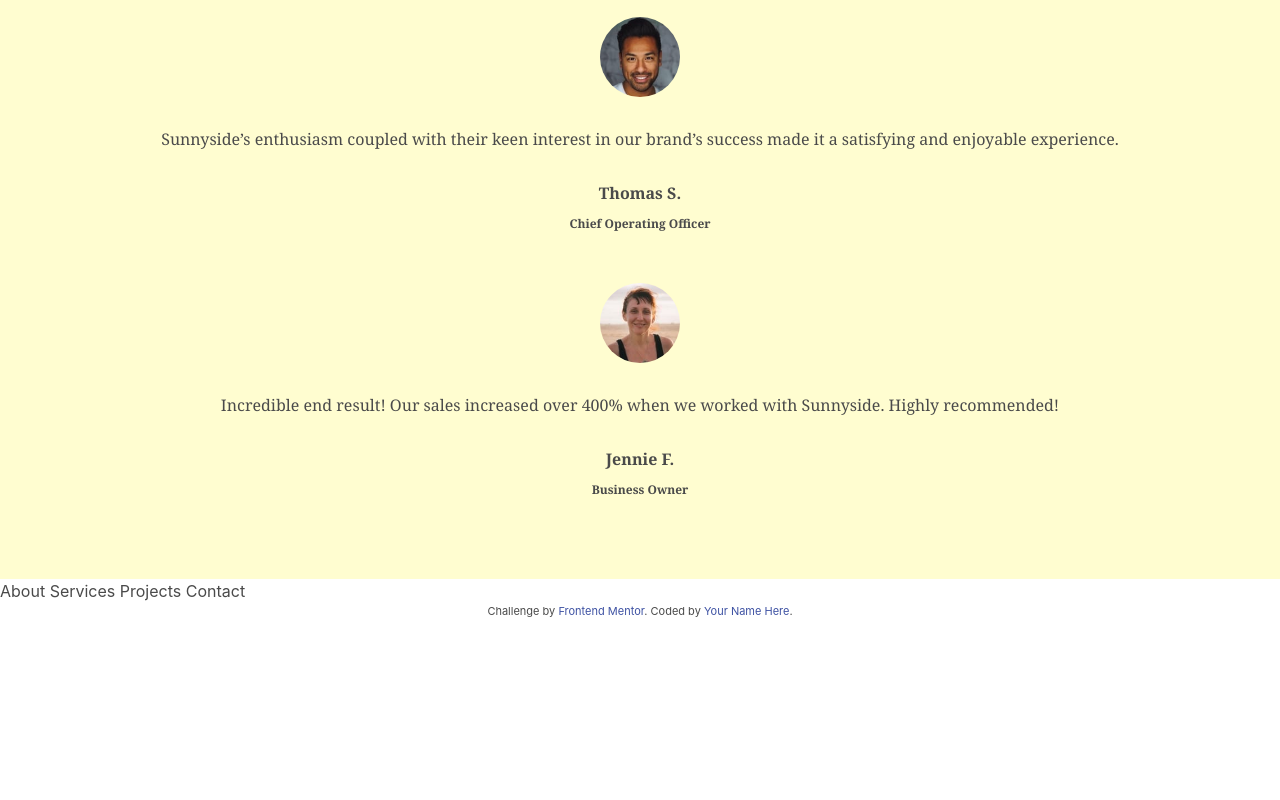
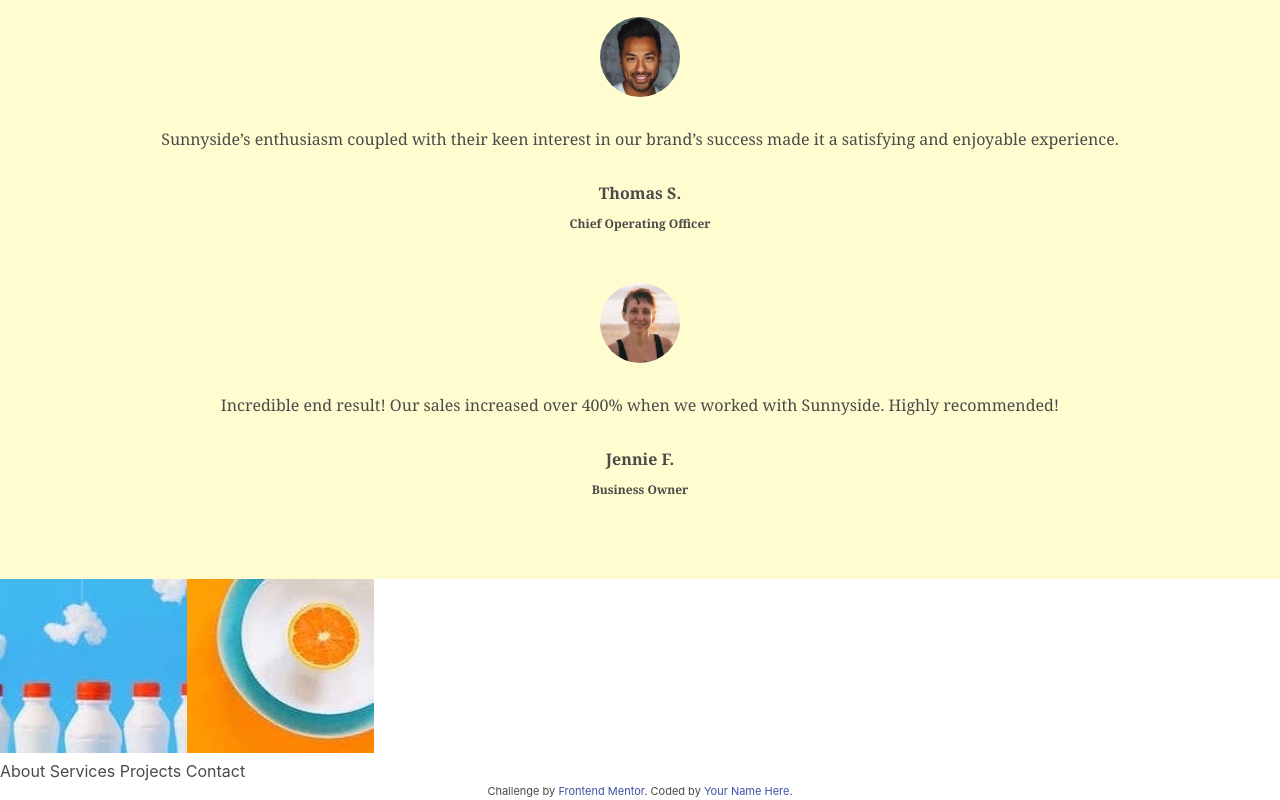
Before and after one commit to steljic/Blogr-landing-page, a website: page src/components/index.html in a window 1280 px wide. Shown: the part 3003-3803 px from the top of the page. Before the commit the page ends 3623 px from the top, so only its background shows below. Drawn offline with nearby package versions, Linux system fonts and the light colour scheme.

Commit message:
latest css code

```diff
--- a/src/components/index.html
+++ b/src/components/index.html
@@ -137,6 +137,17 @@
 				<header class="jennie-header">Business Owner</header>
 			</div>
 		</section>
+		<section>
+			<div>
+				<img
+					class="milkbottle-image"
+					src="/images/mobile/image-gallery-milkbottles_1.jpg"
+				/><img
+					class="orange-image"
+					src="/images/mobile/image-gallery-orange_1.jpg"
+				/>
+			</div>
+		</section>
 
 		About Services Projects Contact
 
```
Also changed, not shown: src/components/style.css (+10 -0 lines), images/mobile/image-gallery-milkbottles_1.jpg (added), images/mobile/image-gallery-orange_1.jpg (added).
